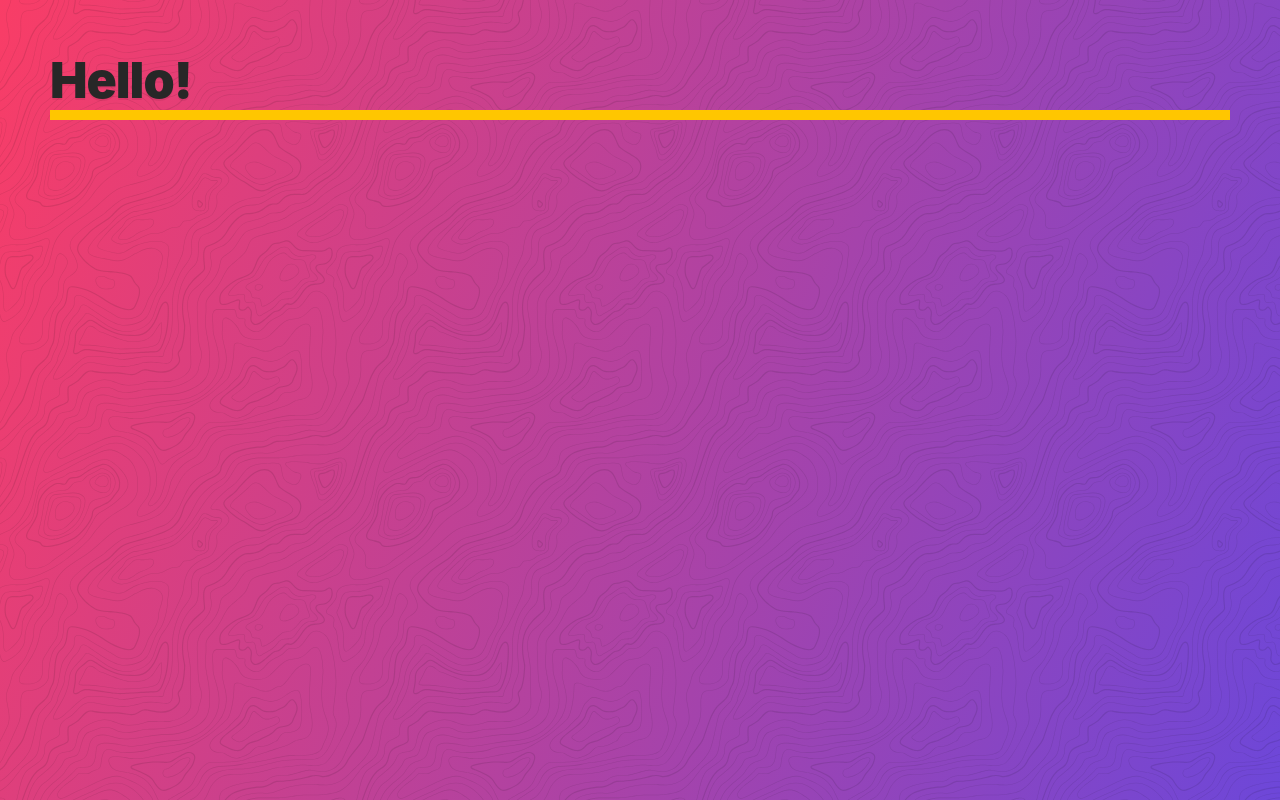
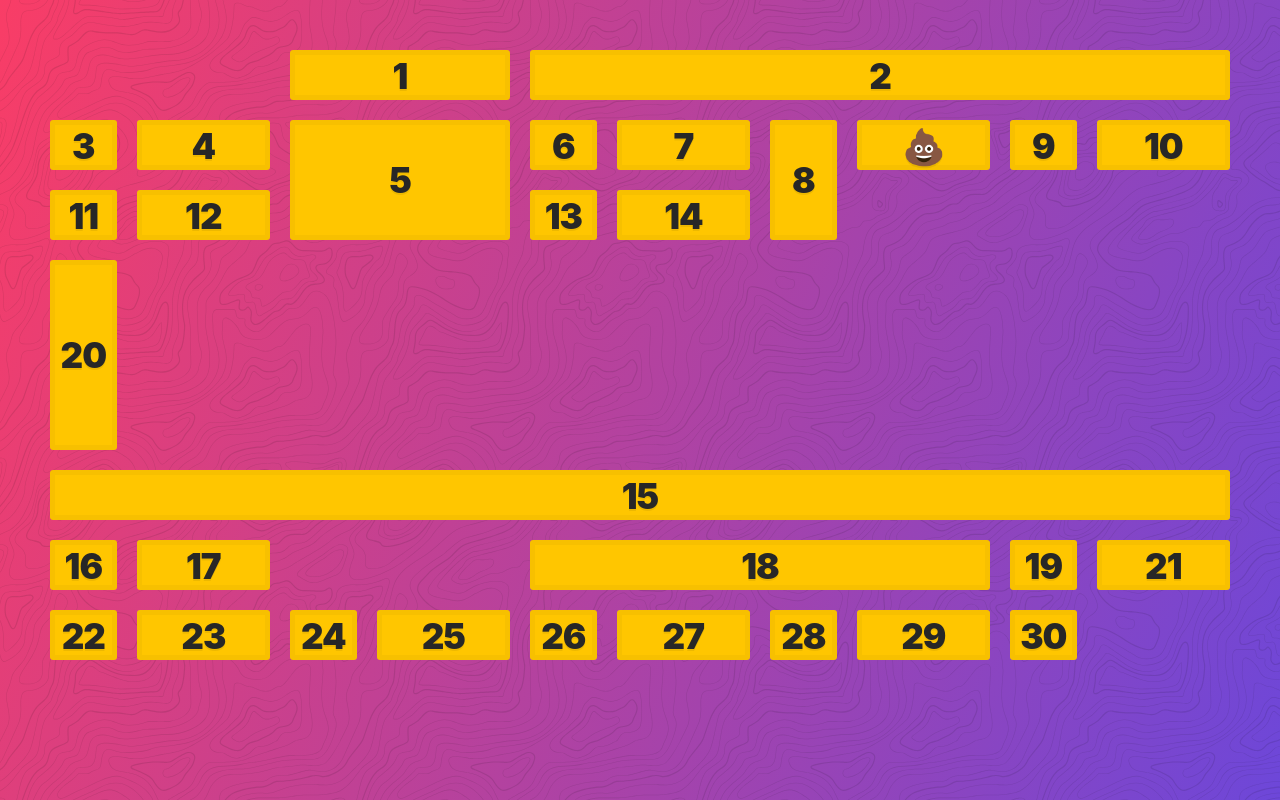
Before and after one commit to dakshshah96/css-grid, a website: page index.html in a window 1280 px wide. Drawn offline with Linux system fonts and the light colour scheme.

Commit message:
finish spanning and placing cardio

```diff
--- a/index.html
+++ b/index.html
@@ -4,20 +4,91 @@
 <head>
   <meta charset="UTF-8">
   <meta name="viewport" content="width=device-width, initial-scale=1.0">
-  <link rel="stylesheet" href="assets/style.css">
-  <title>Starter Files and Tooling Setup!</title>
+  <link rel="stylesheet" href="../assets/style.css">
+  <title>Spanning & Placing Cardio!</title>
 </head>
 
-<style>
-  p {
-    font-size: 50px;
-    border-bottom: 10px solid var(--yellow);
-    color: var(--black);
-  }
-</style>
+<body>
+  <div class="container">
+    <div class="item item1">1</div>
+    <div class="item item2">2</div>
+    <div class="item item3">3</div>
+    <div class="item item4">4</div>
+    <div class="item item5">5</div>
+    <div class="item item6">6</div>
+    <div class="item item7">7</div>
+    <div class="item item8">8</div>
+    <div class="item poop">💩</div>
+    <div class="item item9">9</div>
+    <div class="item item10">10</div>
+    <div class="item item11">11</div>
+    <div class="item item12">12</div>
+    <div class="item item13">13</div>
+    <div class="item item14">14</div>
+    <div class="item item15">15</div>
+    <div class="item item16">16</div>
+    <div class="item item17">17</div>
+    <div class="item item18">18</div>
+    <div class="item item19">19</div>
+    <div class="item item20">20</div>
+    <div class="item item21">21</div>
+    <div class="item item22">22</div>
+    <div class="item item23">23</div>
+    <div class="item item24">24</div>
+    <div class="item item25">25</div>
+    <div class="item item26">26</div>
+    <div class="item item27">27</div>
+    <div class="item item28">28</div>
+    <div class="item item29">29</div>
+    <div class="item item30">30</div>
+  </div>
 
-<body>
-  <p>Hello!</p>
+  <style>
+    .container {
+      display: grid;
+      grid-gap: 20px;
+      /* Make the grid 10 columns wide, every other taking up twice the free space */
+      grid-template-columns: repeat(5, 1fr 2fr);
+      /* Make the grid have 10 explicit rows, 50px high each */
+      grid-template-rows: repeat(10, 50px);
+    }
+
+    /* With Item 1, start at col 3 and go until 5 */
+    .item1 {
+      grid-column: 3 / 5;
+    }
+
+    /* With Item 2, start at col 5 and go until the end */
+    .item2 {
+      grid-column: 5 / -1;
+    }
+
+    /* Make Item 5 double span 2 cols and rows */
+    .item5 {
+      grid-column: span 2;
+      grid-row: span 2;
+    }
+
+    /* Make Item 8 two rows high */
+    .item8 {
+      grid-row: span 2;
+    }
+
+    /* Make Item 15 span the entire grid width */
+    .item15 {
+      grid-column: 1 / -1;
+    }
+
+    /* Make item 18 span 4 widths, but end 9 */
+    .item18 {
+      grid-column: span 4 / 9;
+    }
+
+    /* Make item 20 start at row 4 and go for 3 */
+    .item20 {
+      grid-row: 4 / span 3;
+    }
+  </style>
 </body>
 
 </html>
```
